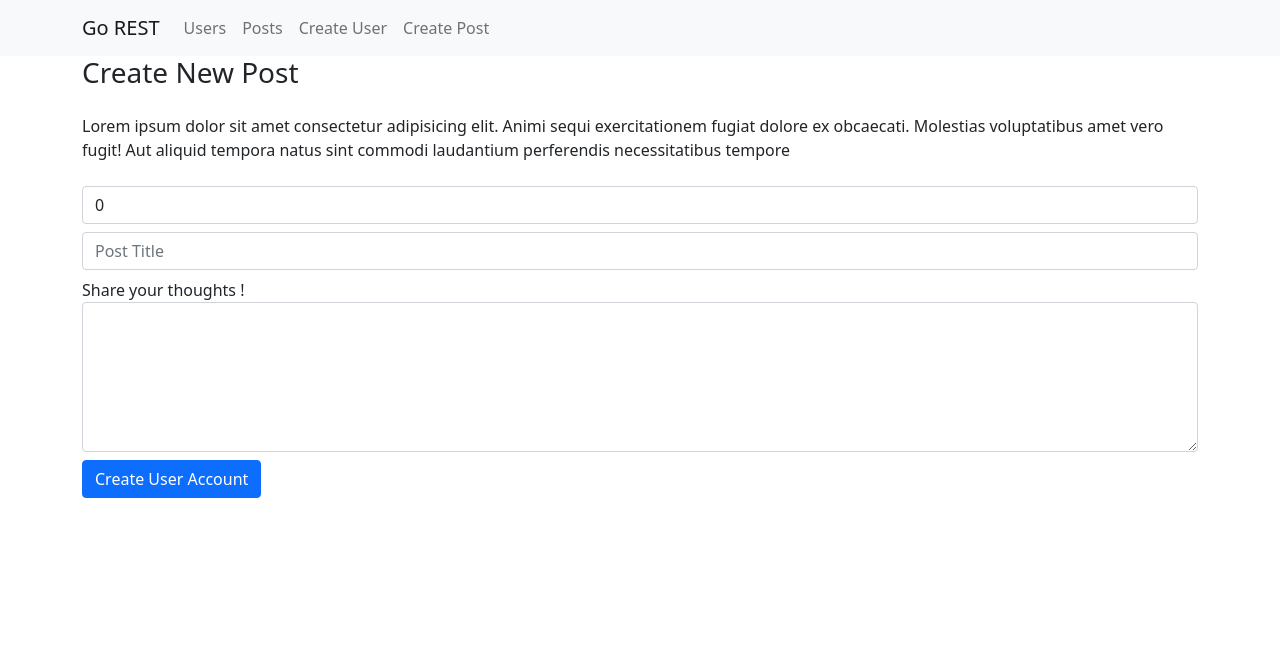
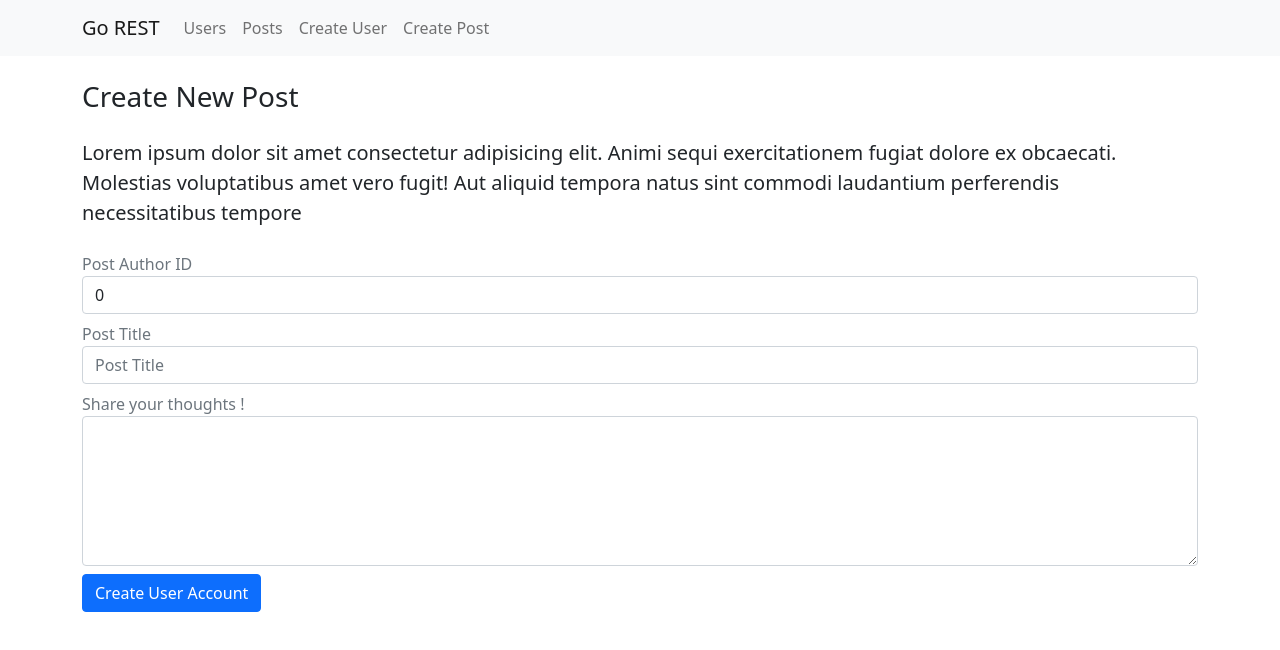
Before and after one commit to josumung999/react-go-rest, a React (Create React App) app: page /posts/create in a window 1280 px wide. Shown: the top 650 px of the page. Built offline with nearby package versions, Linux system fonts and the light colour scheme.

Commit message:
Made some improvement on the create post page UI

```diff
--- a/src/pages/CreatePost.jsx
+++ b/src/pages/CreatePost.jsx
@@ -34,11 +34,12 @@ const CreatePost = (props) => {
 
   return (
     <Fragment>
-      <div className="container">
+      <div className="container" style={{ paddingTop: "24px" }}>
         <h3 className="h3">Create New Post</h3>
-        <p className="my-4">Lorem ipsum dolor sit amet consectetur adipisicing elit. Animi sequi exercitationem fugiat dolore ex obcaecati. Molestias voluptatibus amet vero fugit! Aut aliquid tempora natus sint commodi laudantium perferendis necessitatibus tempore</p>
+        <p className="my-4 lead">Lorem ipsum dolor sit amet consectetur adipisicing elit. Animi sequi exercitationem fugiat dolore ex obcaecati. Molestias voluptatibus amet vero fugit! Aut aliquid tempora natus sint commodi laudantium perferendis necessitatibus tempore</p>
         <form onSubmit={e => onSubmit(e)}>
           <div className="form-group mb-2">
+          <label htmlFor="user_id" className="text-secondary">Post Author ID</label>
             <input
               type="number"
               className="form-control"
@@ -50,6 +51,7 @@ const CreatePost = (props) => {
             />
           </div>
           <div className="form-group mb-2">
+            <label htmlFor="title" className="text-secondary">Post Title</label>
             <input
               type="text"
               className="form-control"
@@ -61,7 +63,7 @@ const CreatePost = (props) => {
             />
           </div>
           <div className="form-group my-2">
-            <label htmlFor="floatingTextarea">Share your thoughts !</label>
+            <label htmlFor="floatingTextarea" className="text-secondary">Share your thoughts !</label>
             <textarea
               name="body"
               value={body}
```
